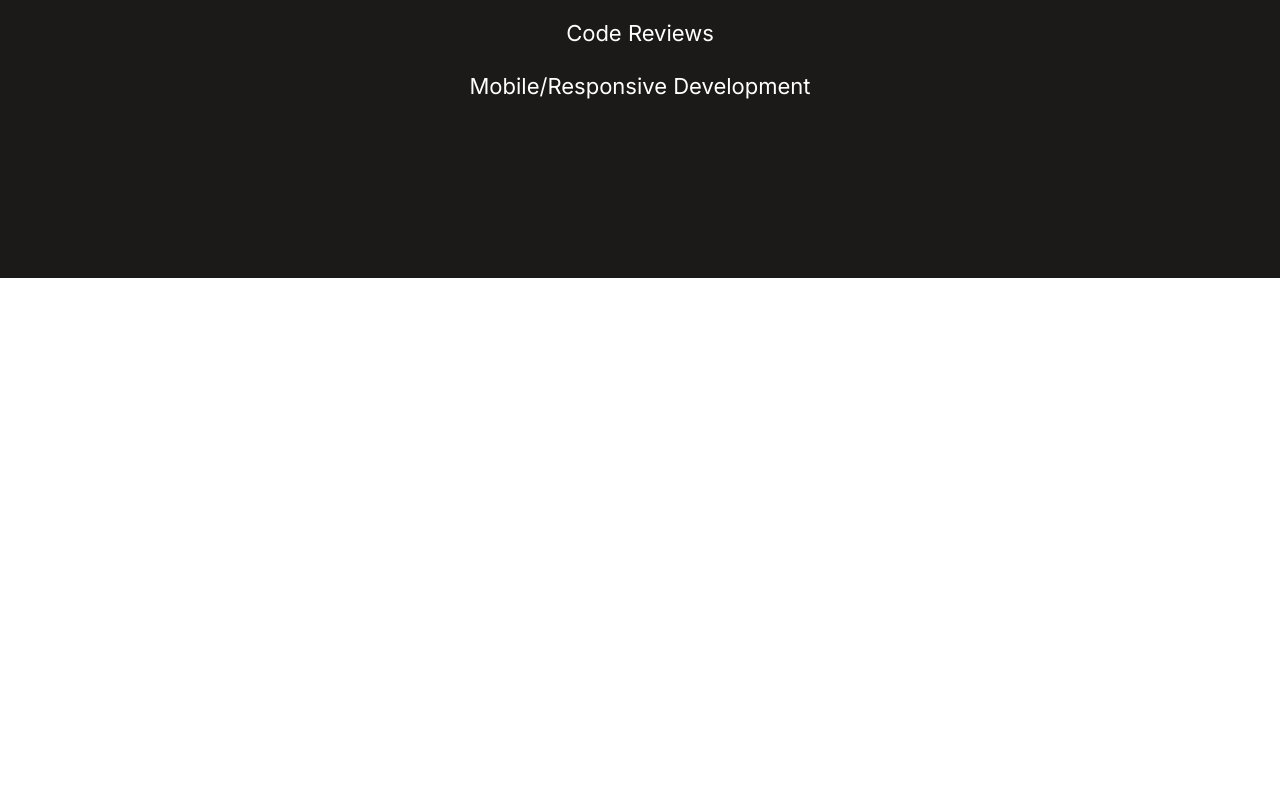
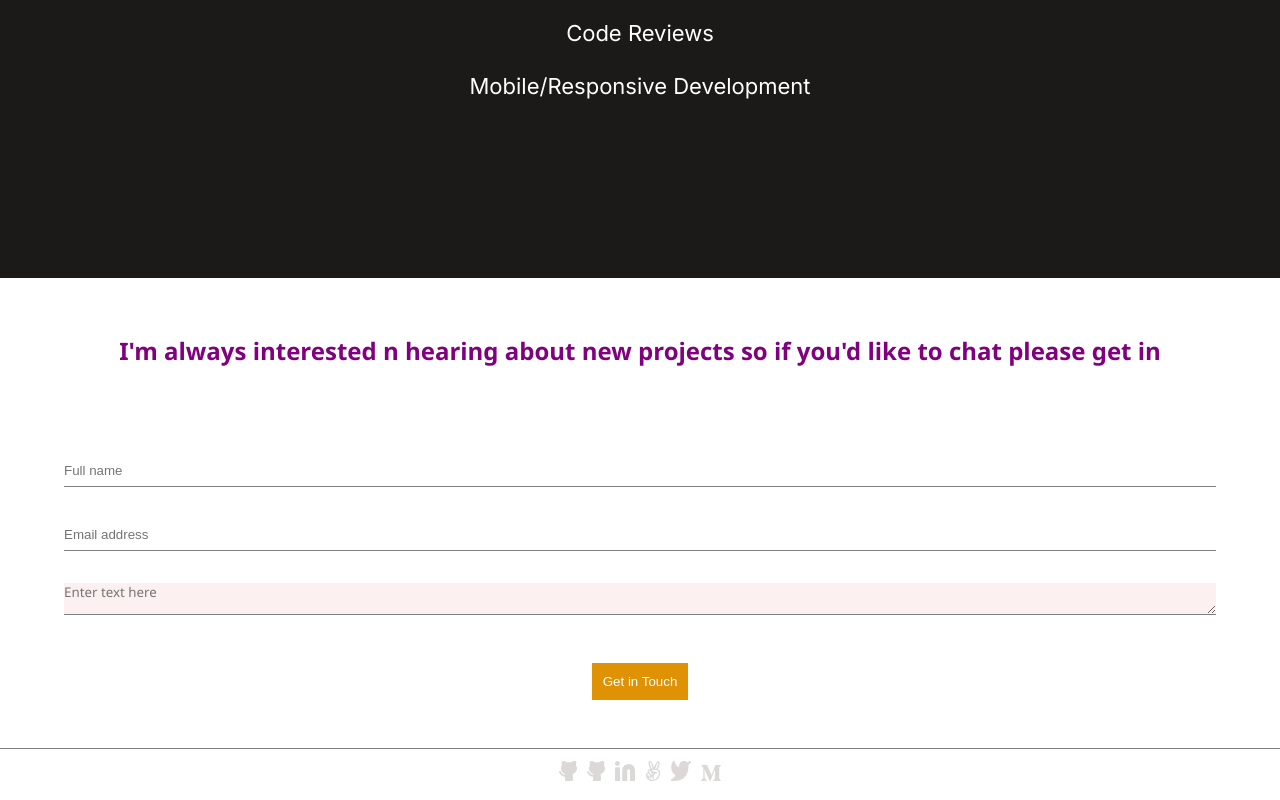
Before and after one commit to mahbubul14/contact-form, a website: page index.html in a window 1280 px wide. Shown: the part 6429-7229 px from the top of the page. Before the commit the page ends 6707 px from the top, so only its background shows below. Drawn offline with Linux system fonts and the light colour scheme.

Commit message:
Update html & css for contact form

```diff
--- a/css/main.css
+++ b/css/main.css
@@ -325,3 +325,52 @@ li {
 .skills {
   list-style: inside url("../media/svg/circle.svg");
 }
+
+/* footer {
+  padding: 2rem;
+} */
+
+form {
+  display: flex;
+  flex-direction: column;
+  align-items: center;
+}
+
+#contact-text {
+  color: purple;
+  text-align: center;
+  margin: 1.5rem 0;
+  padding: 2rem;
+  font-family: 'Segoe UI', Tahoma, Geneva, Verdana, sans-serif;
+}
+
+.contact-input {
+  width: 90%;
+  border: none;
+  border-bottom: 1px solid grey;
+  height: 2rem;
+  margin-top: 2rem;
+  flex-direction: column;
+}
+
+#message {
+  background-color: rgb(252, 240, 240);
+  font-family: 'Segoe UI', Tahoma, Geneva, Verdana, sans-serif;
+}
+
+#submit-btn {
+  text-align: center;
+  margin: 3rem;
+  padding: 0.7rem;
+  background-color: rgb(223, 146, 4);
+  color: #fff;
+  border: none;
+}
+
+#footer-icons {
+  display: flex;
+  height: 50px;
+  border-top: 1px solid grey;
+  align-items: center;
+  justify-content: center;
+}
--- a/index.html
+++ b/index.html
@@ -289,6 +289,25 @@
           </ul>
         </div>
       </div>
+
+      <footer>
+        <h2 id="contact-text">I'm always interested n hearing about new projects so if you'd like to chat please get in</h2>
+        <form action="https://formspree.io/f/meqvlald" method="POST">
+            <input class="contact-input" type="text" id="name" name="name" maxlength="30" placeholder="Full name" required>
+            <input class="contact-input" type="email" id="email" placeholder="Email address" name="_replyto" required>
+            <textarea class="contact-input" name="message" id="message"  maxlength="500"
+              placeholder="Enter text here" required></textarea>
+          <button id="submit-btn" type="submit">Get in Touch</button>
+        </form>
+        <ul id="footer-icons">
+            <li><img src="./media/svg/github.svg"></img></li>
+            <li><img src="./media/svg/github.svg"></img></li>
+            <li><img src="./media/svg/linkedin.svg"></img></li>
+            <li><img src="./media/svg/angel.svg"></img></li>
+            <li><img src="./media/svg/twitter.svg"></img></li>
+            <li><img src="./media/svg/medium.svg"></img></li>
+          </ul>
+        </footer>
     </main>
 
     <script
```
